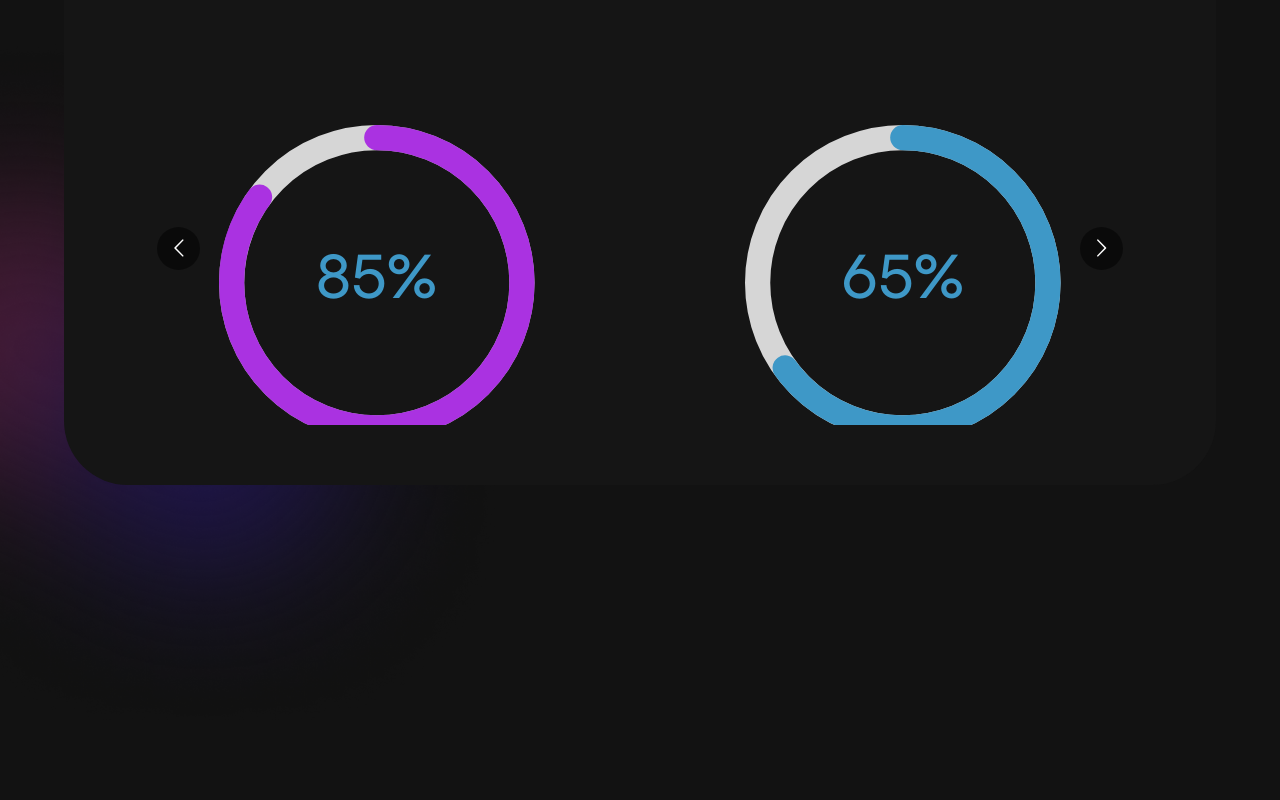
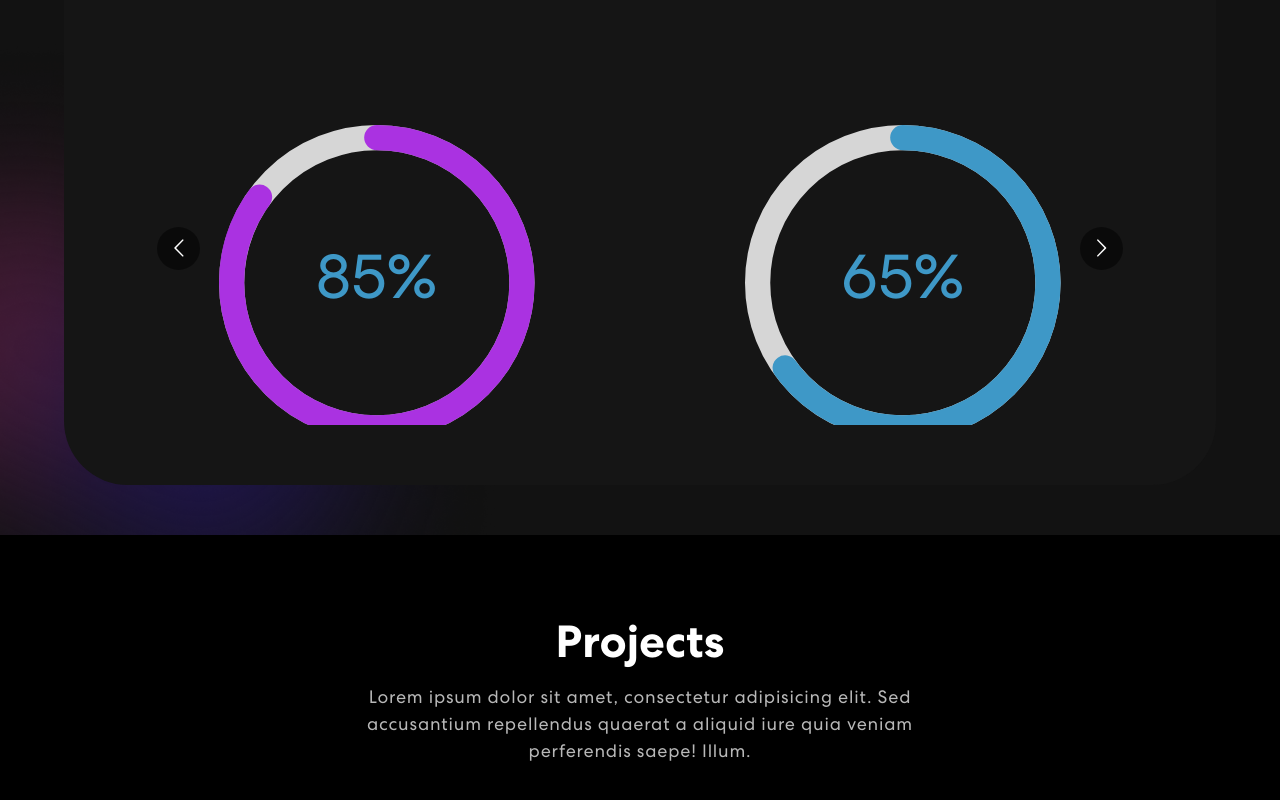
Before and after one commit to dawkey95/Portfolio-Website, a React (Create React App) app: page / in a window 1280 px wide. Shown: the part 1080-1880 px from the top of the page. Before the commit the page ends 1817 px from the top, so only its background shows below. Built offline with nearby package versions, Linux system fonts and the light colour scheme.

Commit message:
MUI Projects updated

```diff
--- a/package.json
+++ b/package.json
@@ -11,10 +11,8 @@
 		"@testing-library/react": "^13.4.0",
 		"@testing-library/user-event": "^13.5.0",
 		"animate.css": "^4.1.1",
-    "bootstrap": "^5.2.3",
 		"nodemon": "^2.0.20",
 		"react": "^18.2.0",
-    "react-bootstrap": "^2.7.0",
 		"react-circular-progressbar": "^2.1.0",
 		"react-dom": "^18.2.0",
 		"react-multi-carousel": "^2.8.2",
--- a/src/App.js
+++ b/src/App.js
@@ -3,6 +3,7 @@ import './App.css';
 import 'bootstrap/dist/css/bootstrap.min.css';
 import MUIBanner from './components/MUIBanner';
 import MUISkills from './components/MUISkills';
+import MUIProjects from './components/MUIProjects';
 
 function App() {
 	return (
@@ -10,6 +11,7 @@ function App() {
 			<MUINavBar />
 			<MUIBanner />
 			<MUISkills id="skills" />
+			<MUIProjects />
 		</div>
 	);
 }
--- a/src/components/MUIProjects.jsx
+++ b/src/components/MUIProjects.jsx
@@ -1,7 +1,40 @@
-
+import Grid from '@mui/material/Unstable_Grid2';
+import Container from '@mui/material/Container';
 
 const MUIProjects = () => {
-  return ;
-}
+	const projects = [
+		{
+			title: 'Business Startup',
+			description: 'Design and Development',
+			imgUrl: 'src/assets/img/project-img1.png',
+		},
+		{
+			title: 'Business Startup',
+			description: 'Design and Development',
+			imgUrl: 'src/assets/img/project-img2.png',
+		},
+		{
+			title: 'Business Startup',
+			description: 'Design and Development',
+			imgUrl: 'src/assets/img/project-img3.png',
+		},
+	];
+
+	return (
+		<section className="project" id="project">
+			<Container>
+				<Grid container spacing={2}>
+					<Grid xs={12}>
+						<h2>Projects</h2>
+						<p>
+							Lorem ipsum dolor sit amet, consectetur adipisicing elit. Sed accusantium
+							repellendus quaerat a aliquid iure quia veniam perferendis saepe! Illum.
+						</p>
+					</Grid>
+				</Grid>
+			</Container>
+		</section>
+	);
+};
 
 export default MUIProjects;
```
Also changed, not shown: 1 other file (tests, documents, lock files or other folders). Lines whose indentation alone changed are shown as unchanged.
